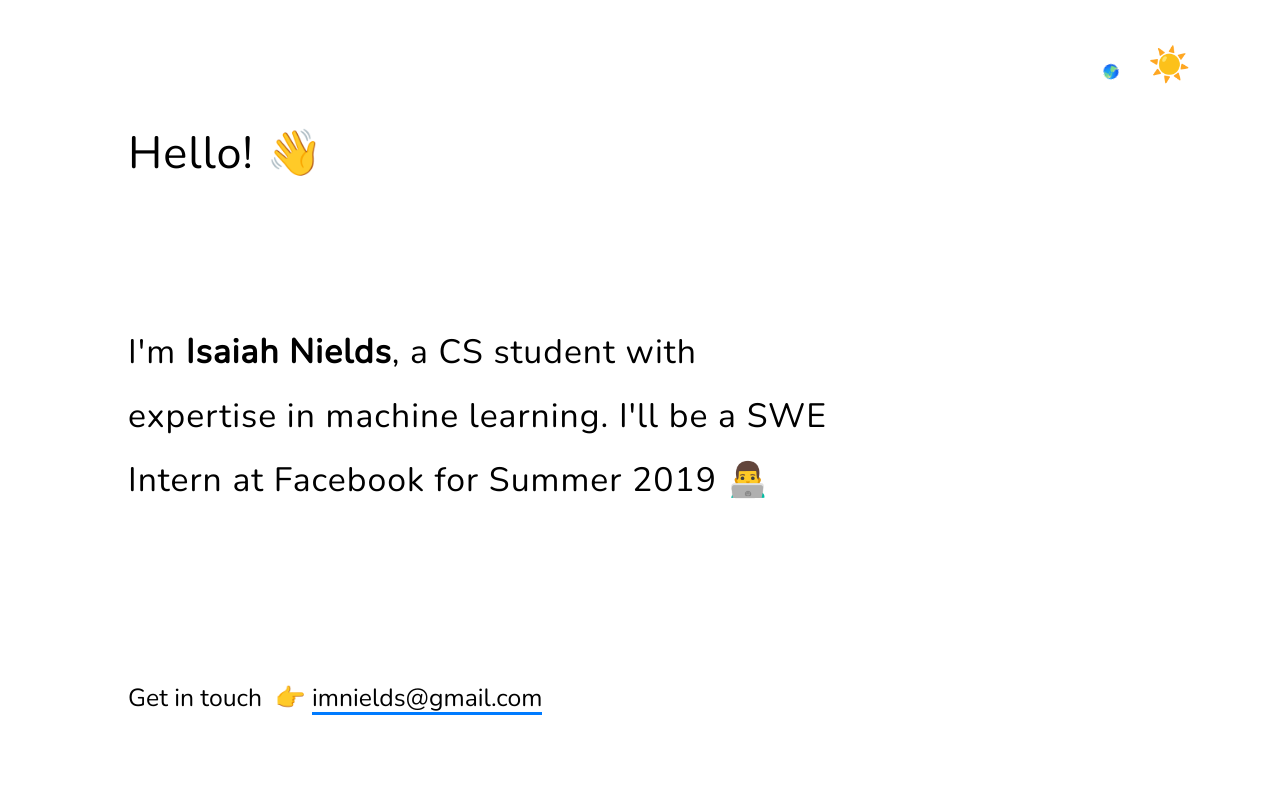
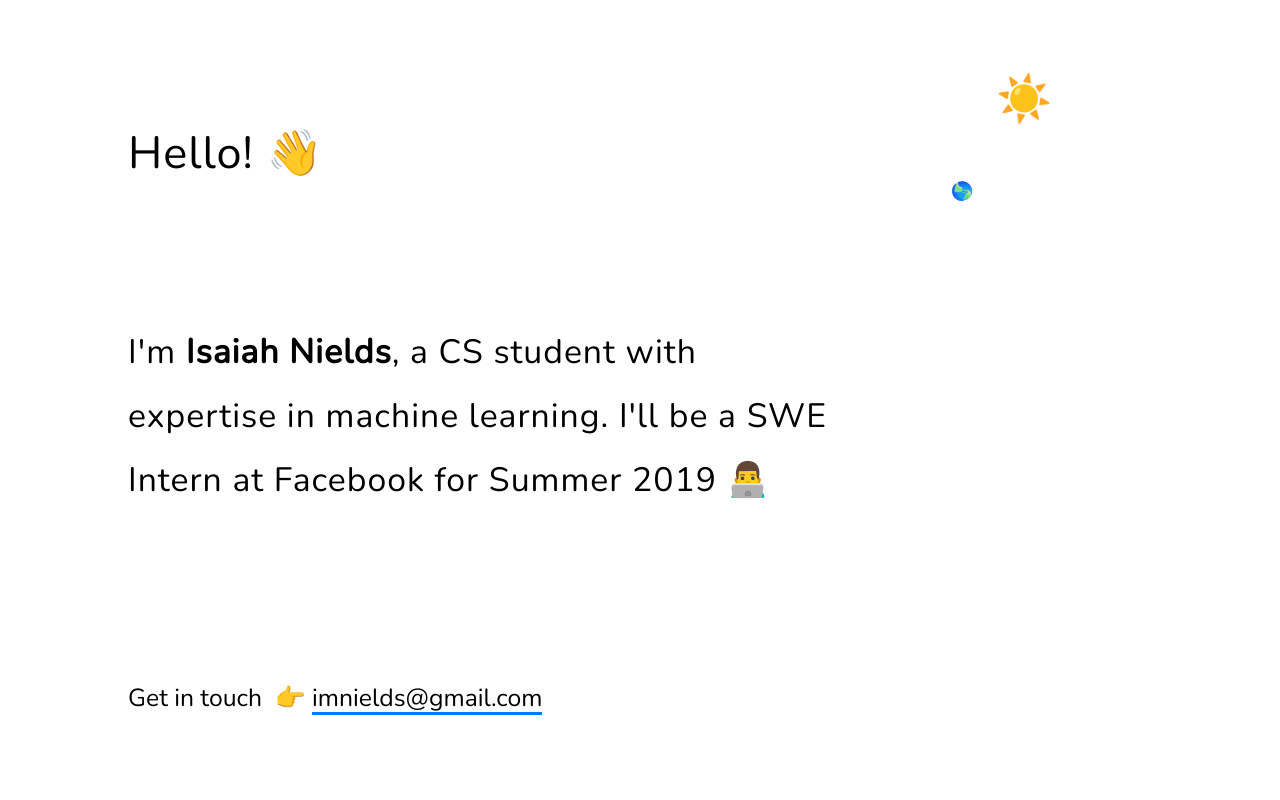
Before and after one commit to znields/znields.com, a React (Create React App) app: page / in a window 1280 px wide. Shown: the top 800 px of the page. Built offline with nearby package versions, Linux system fonts and the light colour scheme.

Commit message:
Updated Night Day

```diff
--- a/package.json
+++ b/package.json
@@ -1,8 +1,8 @@
 {
+  "homepage": "https://isaiahnields.com/",
   "name": "isaiahnields.github.io",
   "version": "0.1.0",
   "private": true,
-  "homepage": "https://isaiahnields.com/",
   "dependencies": {
     "bootstrap": "^4.3.1",
     "gh-pages": "^2.0.1",
--- a/src/components/NightDay.jsx
+++ b/src/components/NightDay.jsx
@@ -20,7 +20,7 @@
     spin: async (next) => {
       while (true) {
         await next({ transform: 'rotate(0deg)', config: { easing: t => t, duration: 0 } });
-        await next({ transform: 'rotate(13140deg)', config: { easing: t => t, duration: 10000 } });
+        await next({ transform: 'rotate(5000deg)', config: { easing: t => t, duration: 10000 } });
       }
     },
   }),
@@ -35,50 +35,43 @@
 class NightDay extends React.Component {
     onClick = () => {
       dayStore.day = !dayStore.day;
+      console.log("DONT")
     };
 
     render() {
       const { day } = dayStore;
       return (
-        <div style={{ top: '5.0vh', right: '7.0vw', position: 'absolute' }}>
-          <Emoji
-            className="l"
-            style={{
-              fontSize: null, zIndex: 50, userSelect: 'none', position: 'relative',
-            }}
-            symbol={day ? '☀️' : '🌑'}
-            onClick={this.onClick}
-          />
+        <div style={{ position: 'absolute', top: '2.5vh', right: '15vw', verticalAlign: 'middle', display: 'table-cell', textAlign: 'center' }}>
+          <div style={{ width: '10vw', height: '20vh', position: 'relative' }}>
+            <div role="button" className="xl" onClick={this.onClick} style={{ position: 'absolute', top: '50%', left: '50%', transform: 'translate(-50%, -50%)', zIndex: 50 }}>
+              {day ? '☀️' : '🌕'}
+            </div>
+          </div>
           <Containers.center state="spin">
             { centerStyle => (
-              <span style={{
-                ...centerStyle, paddingLeft: '5.0vh', marginLeft: -30, zIndex: 0, marginTop: 20, position: 'absolute', transformOrigin: 'left',
+              <div style={{
+                zIndex: 0, width: '10vw', height: '20vh', position: 'absolute', top: '3vh', right: '3vw', ...centerStyle,
               }}
               >
                 { day ? (
-                  <Containers.earth state="spin">
+                  <Containers.earth state="spin" style={{ textAlign: 'center', verticalAlign: 'middle' }}>
                     { earthStyle => (
-                      <span>
-                        <Emoji
-                          className="xs"
-                          style={{
-                            ...earthStyle, fontSize: null,
-                          }}
-                          symbol="🌎"
-                        />
-                      </span>
+                      <div align="center" style={{ ...earthStyle, position: 'absolute', fontSize: null, zIndex: 0, width: '50px', display: 'inline-block' }} className="s">
+                        {"🌎"}
+                      </div>
                     )}
                   </Containers.earth>
                 )
                   : (
-                    <Emoji
-                      class="xs"
-                      style={{ transform: 'rotate(180deg)', pointerEvents: 'none' }}
-                      symbol="🚀️"
-                    />
+                    <div
+                      className="s"
+                      style={{ transform: 'rotate(60deg)', pointerEvents: 'none', position: 'absolute' }}
+                    >
+                      {'🚀️'}
+                    </div>
 
                   )}
-              </span>
+              </div>
             ) }
           </Containers.center>
         </div>
--- a/src/components/Social.jsx
+++ b/src/components/Social.jsx
@@ -13,6 +13,7 @@
     height: '20pt',
     marginRight: '10px',
     boxShadow: '0px',
+    marginBottom: '10px',
   },
 };
 
--- a/src/containers/Body.jsx
+++ b/src/containers/Body.jsx
@@ -16,12 +16,15 @@
   return (
     <div style={style}>
       <Section title="About Me">
-        {"I'm a 2nd-year computer science undergrad at the "}
-        <SmallLink href="http://www.ufl.edu/">University of Florida</SmallLink>
-        {". While I'm not big on going to class, I enjoy learning through my personal projects. "}
-        {' For my projects, I focus on simplicity, efficiency, and utility. '}
-
-        {"When I'm not in in front of a computer, I enjoy playing basketball and reading."}
+        <p>
+          {"I'm a 2nd-year computer science undergrad at the "}
+          <SmallLink href="http://www.ufl.edu/">University of Florida</SmallLink>
+          {". While I'm not big on going to class, I enjoy learning through my personal projects. "}
+          {' For my projects, I focus on simplicity, efficiency, and utility. '}
+        </p>
+        <p>
+          {"When I'm not in in front of a computer, I enjoy playing basketball and reading."}
+        </p>
 
 
       </Section>
@@ -149,14 +152,14 @@
                 date="Feb 1, 2019"
               />
             </Col>
-            {/*<Col>*/}
-            {/*  <Paper*/}
-            {/*    title="DeepTrash @ MakeHarvard 2019"*/}
-            {/*    img="https://cdn-images-1.medium.com/max/800/1*DBhJOOcWXUiVjZaYfExWSQ.gif"*/}
-            {/*    link="https://medium.com/@isaiahnields/deeptrash-makeharvard-2019-aa0a9cf0b68b"*/}
-            {/*    date="Feb 6, 2019"*/}
-            {/*  />*/}
-            {/*</Col>*/}
+            {/* <Col> */}
+            {/*  <Paper */}
+            {/*    title="DeepTrash @ MakeHarvard 2019" */}
+            {/*    img="https://cdn-images-1.medium.com/max/800/1*DBhJOOcWXUiVjZaYfExWSQ.gif" */}
+            {/*    link="https://medium.com/@isaiahnields/deeptrash-makeharvard-2019-aa0a9cf0b68b" */}
+            {/*    date="Feb 6, 2019" */}
+            {/*  /> */}
+            {/* </Col> */}
           </Row>
         </Container>
 
```
